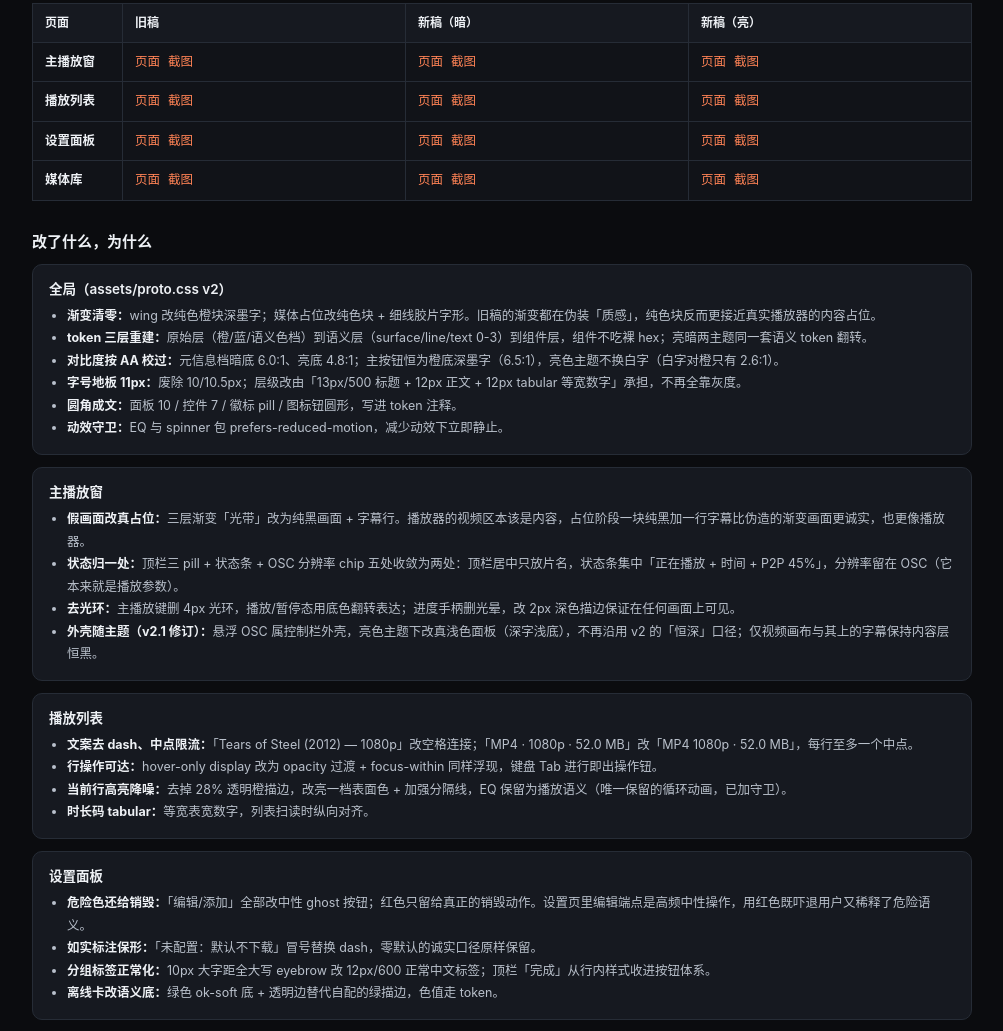
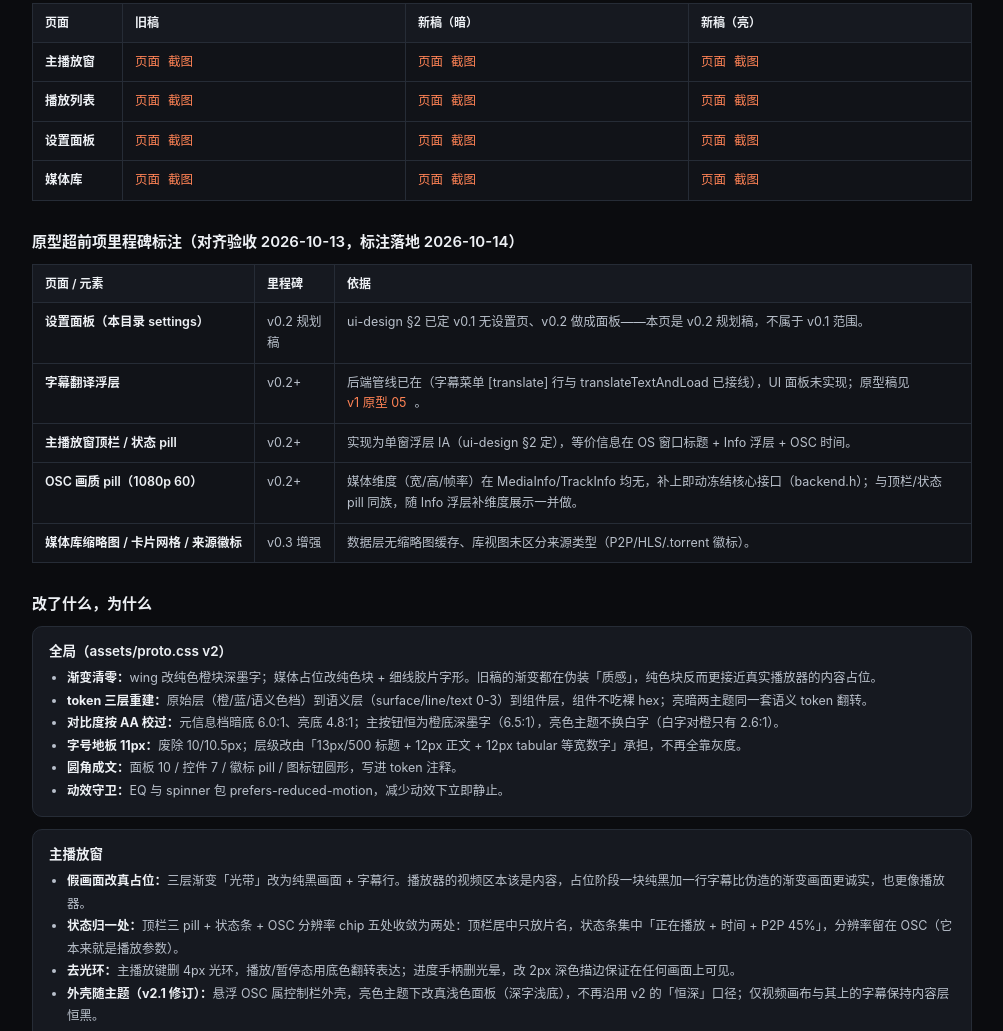
Before and after one commit to cuihairu/soar, a website: page docs/public/prototypes/redesign/index.html in a window 1280 px wide. Shown: the part 845-1876 px from the top of the page, without its empty margins (138-1141 px from the left). Drawn offline with Linux system fonts and the light colour scheme.

Commit message:
docs: add milestone notes to the prototype pages

```diff
--- a/docs/public/prototypes/redesign/index.html
+++ b/docs/public/prototypes/redesign/index.html
@@ -114,6 +114,36 @@ table.cmp td.pg { color:var(--text-1); font-weight:600; white-space:nowrap; }
     </tr>
   </table>
 
+  <h2>原型超前项里程碑标注（对齐验收 2026-10-13，标注落地 2026-10-14）</h2>
+  <table class="cmp">
+    <tr><th style="width:170px;">页面 / 元素</th><th style="width:80px;">里程碑</th><th>依据</th></tr>
+    <tr>
+      <td class="pg">设置面板（本目录 settings）</td>
+      <td>v0.2 规划稿</td>
+      <td>ui-design §2 已定 v0.1 无设置页、v0.2 做成面板——本页是 v0.2 规划稿，不属于 v0.1 范围。</td>
+    </tr>
+    <tr>
+      <td class="pg">字幕翻译浮层</td>
+      <td>v0.2+</td>
+      <td>后端管线已在（字幕菜单 [translate] 行与 translateTextAndLoad 已接线），UI 面板未实现；原型稿见 <a href="../translate-panel.html">v1 原型 05</a>。</td>
+    </tr>
+    <tr>
+      <td class="pg">主播放窗顶栏 / 状态 pill</td>
+      <td>v0.2+</td>
+      <td>实现为单窗浮层 IA（ui-design §2 定），等价信息在 OS 窗口标题 + Info 浮层 + OSC 时间。</td>
+    </tr>
+    <tr>
+      <td class="pg">OSC 画质 pill（1080p 60）</td>
+      <td>v0.2+</td>
+      <td>媒体维度（宽/高/帧率）在 MediaInfo/TrackInfo 均无，补上即动冻结核心接口（backend.h）；与顶栏/状态 pill 同族，随 Info 浮层补维度展示一并做。</td>
+    </tr>
+    <tr>
+      <td class="pg">媒体库缩略图 / 卡片网格 / 来源徽标</td>
+      <td>v0.3 增强</td>
+      <td>数据层无缩略图缓存、库视图未区分来源类型（P2P/HLS/.torrent 徽标）。</td>
+    </tr>
+  </table>
+
   <h2>改了什么，为什么</h2>
 
   <div class="why">
```
Also changed, not shown: docs/alignment-audit-2026-10-13.md (+3 -0 lines), docs/prototypes.md (+4 -2 lines), docs/public/prototypes/translate-panel.html (+1 -1 lines).
